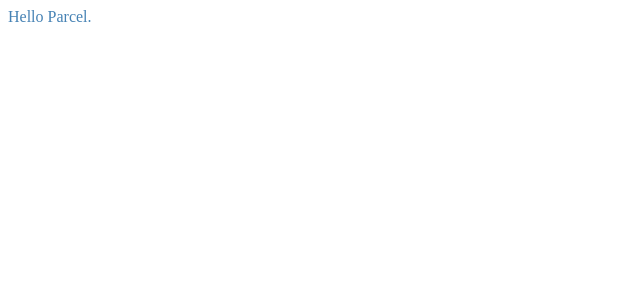
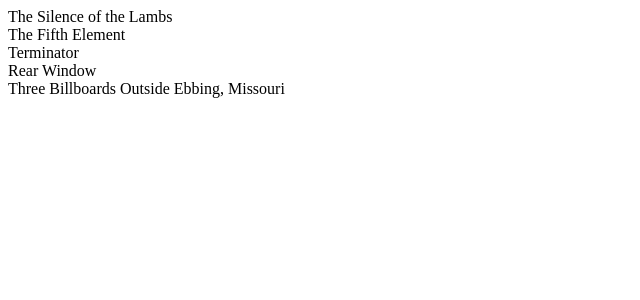
Before and after one commit to EllyPirelly/cf-movie-client, a React (Vite) app: page / in a window 1280 px wide. Shown: the top 300 px of the page, without its empty margins (0-640 px from the left). Built offline with nearby package versions, Linux system fonts and the light colour scheme.

Commit message:
add version with use of export default

```diff
--- /dev/null
+++ b/src/components/main-view/main-view.jsx
@@ -0,0 +1,115 @@
+import { useState } from 'react';
+import MovieCard from '../movie-card/movie-card';
+import MovieView from '../movie-view/movie-view';
+
+const MainView = () => {
+  const [movies, setMovies] = useState([
+    {
+      id: 1,
+      description: 'A young FBI cadet must receive the help of an incarcerated and manipulative cannibal killer to help catch another serial killer.',
+      director: {
+        directorName: 'Jonathan Demme',
+        bio: 'Robert Jonathan Demme was an American director, producer, and screenwriter.'
+      },
+      genre: {
+        genreName: 'Thriller',
+        description: 'Thriller film, also known as suspense film or suspense thriller, is a broad film genre that involves excitement and suspense in the audience. Tension is created by delaying what the audience sees as inevitable, and is built through situations that are menacing or where escape seems impossible.'
+      },
+      imagePath: 'https://m.media-amazon.com/images/I/71h9vFHWXFL._AC_SL1000_.jpg',
+      title: 'The Silence of the Lambs'
+    },
+    {
+      id: 2,
+      description: 'In the colorful future, a cab driver unwittingly becomes the central figure in the search for a legendary cosmic weapon to keep Evil and Mr. Zorg at bay.',
+      director: {
+        directorName: 'Luc Besson',
+        bio: 'Luc Paul Maurice Besson is a French film director, screenwriter and producer. He directed or produced the films Subway (1985), The Big Blue (1988), and La Femme Nikita (1990). Associated with the Cinéma du look film movement, he has been nominated for a César Award for Best Director and Best Picture for his films Léon: The Professional (1994) and the The Messenger: The Story of Joan of Arc (1999). He won Best Director and Best French Director for his sci-fi action film The Fifth Element (1997). He wrote and directed the 2014 sci-fi action film Lucy and the 2017 space opera film Valerian and the City of a Thousand Planets.'
+      },
+      genre: {
+        genreName: 'Sci-Fi',
+        description: 'Science fiction (sometimes shortened to sf or sci-fi) is a genre of speculative fiction, which typically deals with imaginative and futuristic concepts such as advanced science and technology, space exploration, time travel, parallel universes, and extraterrestrial life.'
+      },
+      imagePath: 'https://m.media-amazon.com/images/I/51DRLw0ibLL._AC_.jpg',
+      title: 'The Fifth Element'
+    },
+    {
+      id: 3,
+      description: 'A human soldier is sent from 2029 to 1984 to stop an almost indestructible cyborg killing machine, sent from the same year, which has been programmed to execute a young woman whose unborn son is the key to humanity\'s future salvation.',
+      director: {
+        directorName: 'James Cameron',
+        bio: 'James Francis Cameron is a Canadian filmmaker. A major figure in the post-New Hollywood era, he is considered one of the industry\'s most innovative filmmakers, regularly pushing the boundaries of cinematic capability with his use of novel technologies. He first gained recognition for writing and directing The Terminator (1984) and found further success with Aliens (1986), The Abyss (1989), Terminator 2: Judgment Day (1991), and the action comedy True Lies (1994). He wrote and directed Titanic (1997), Avatar (2009) and its sequels, with Titanic earning him Academy Awards for Best Picture, Best Director and Best Film Editing. A recipient of various other industry accolades, two of his films have been selected for preservation in the National Film Registry by the Library of Congress.'
+      },
+      genre: {
+        genreName: 'Sci-Fi',
+        description: 'Science fiction (sometimes shortened to sf or sci-fi) is a genre of speculative fiction, which typically deals with imaginative and futuristic concepts such as advanced science and technology, space exploration, time travel, parallel universes, and extraterrestrial life.'
+      },
+      imagePath: 'https://m.media-amazon.com/images/I/61qCgQZyhOL._AC_SL1024_.jpg',
+      title: 'Terminator',
+    },
+    {
+      id: 4,
+      description: 'A wheelchair-bound photographer spies on his neighbors from his Greenwich Village courtyard apartment window, and becomes convinced one of them has committed murder, despite the skepticism of his fashion-model girlfriend.',
+      director: {
+        directorName: 'Alfred Hitchcock',
+        bio: 'Sir Alfred Joseph Hitchcock was an English filmmaker. He is widely regarded as one of the most influential figures in the history of cinema. In a career spanning six decades, he directed over 50 feature films, many of which are still widely watched and studied today.'
+      },
+      genre: {
+        genreName: 'Thriller',
+        description: 'Thriller film, also known as suspense film or suspense thriller, is a broad film genre that involves excitement and suspense in the audience. Tension is created by delaying what the audience sees as inevitable, and is built through situations that are menacing or where escape seems impossible.'
+      },
+      imagePath: 'https://m.media-amazon.com/images/I/71QlJsCofIL._AC_SL1200_.jpg',
+      title: 'Rear Window'
+    },
+    {
+      id: 5,
+      description: 'In the fictional town of Ebbing, Missouri, Mildred Hayes is grieving over the rape and murder of her teenage daughter, Angela, seven months earlier. Angry over the lack of progress in the investigation, she rents three disused billboards near her home and posts on them: \"Raped While Dying\", \"And Still No Arrests?\", \"How Come, Chief Willoughby?\".',
+      director: {
+        directorName: 'Martin McDonagh',
+        bio: 'Martin Faranan McDonagh is a British-Irish playwright and filmmaker. He is known for his absurdist black humour which often challenges the modern theatre aesthetic. He has received numerous accolades including an Academy Award, six BAFTA Awards, four Golden Globe Awards, three Olivier Awards, and nominations for five Tony Awards.'
+      },
+      genre: {
+        genreName: 'Crime Drama',
+        description: 'Crime dramas explore themes of truth, justice, and freedom, and contain the fundamental dichotomy of \"criminal vs. lawman\". Crime films make the audience jump through a series of mental \"hoops\"; it is not uncommon for the crime drama to use verbal gymnastics to keep the audience and the protagonist on their toes.'
+      },
+      imagePath: 'https://m.media-amazon.com/images/I/51XM+pFVtsL._AC_SL1304_.jpg',
+      title: 'Three Billboards Outside Ebbing, Missouri'
+    },
+  ]);
+
+  const [selectedMovie, setSelectedMovie] = useState(null);
+
+  if (selectedMovie) {
+    return (
+      <MovieView
+        movie={selectedMovie}
+        onBackClick={() => {
+          setSelectedMovie(null);
+        }}
+      />
+    );
+  }
+
+  if (movies.length === 0) {
+    return (
+      <div>The list is empty.</div>
+    )
+  };
+
+  return (
+    <div>
+      {
+        movies.map((movie) => (
+          <MovieCard
+            key={movie.id}
+            movie={movie}
+            onMovieClick={(newSelectedMovie) => {
+              setSelectedMovie(newSelectedMovie);
+            }}
+          />
+        ))
+      }
+    </div>
+  );
+};
+
+export default MainView;
--- /dev/null
+++ b/src/components/movie-card/movie-card.jsx
@@ -0,0 +1,13 @@
+const MovieCard = ({ movie, onMovieClick }) => {
+  return (
+    <div
+      onClick={() => {
+        onMovieClick(movie);
+      }}
+    >
+      {movie.title}
+    </div>
+  );
+};
+
+export default MovieCard;
--- /dev/null
+++ b/src/components/movie-view/movie-view.jsx
@@ -0,0 +1,41 @@
+const MovieView = ({ movie, onBackClick }) => {
+  return (
+    <div>
+      <div>
+        <img src={movie.imagePath} className="movie-card__img" alt="" />
+      </div>
+      <div>
+        <span>Title: </span>
+        <span>{movie.title}</span>
+      </div>
+      <div>
+        <span>Description: </span>
+        <span>{movie.description}</span>
+      </div>
+      <div>
+        <div>
+          <span>Genre: </span>
+          <span>{movie.genre.genreName}</span>
+        </div>
+        <div>
+          <span>Genre Description: </span>
+          <span>{movie.genre.description}</span>
+        </div>
+      </div>
+      <div>
+        <div>
+          <span>Director: </span>
+          <span>{movie.director.directorName}</span>
+        </div>
+        <div>
+          <span>Bio: </span>
+          <span>{movie.director.bio}</span>
+        </div>
+      </div>
+
+      <button onClick={onBackClick}>Back</button>
+    </div>
+  );
+};
+
+export default MovieView;
--- a/src/index.jsx
+++ b/src/index.jsx
@@ -1,11 +1,12 @@
 import { createRoot } from 'react-dom/client';
+import MainView from './components/main-view/main-view';
 import './index.scss';
 
 // main component
-const MyApplication = () => {
+const App = () => {
   return (
-    <div className="my-app">
-      <div>Hello Parcel.</div>
+    <div>
+      <MainView />
     </div>
   );
 };
@@ -14,4 +15,4 @@
 const root = createRoot(container);
 
 // render app in root DOM element
-root.render(<MyApplication />);
+root.render(<App />);
--- a/src/index.scss
+++ b/src/index.scss
@@ -1,5 +1,4 @@
-$color: steelblue;
-
-.my-app {
-  color: $color;
+.movie-card__img {
+  width: 250px;
+  height: auto;
 }
```
Also changed, not shown: 4 other files (tests, documents, lock files or other folders).
